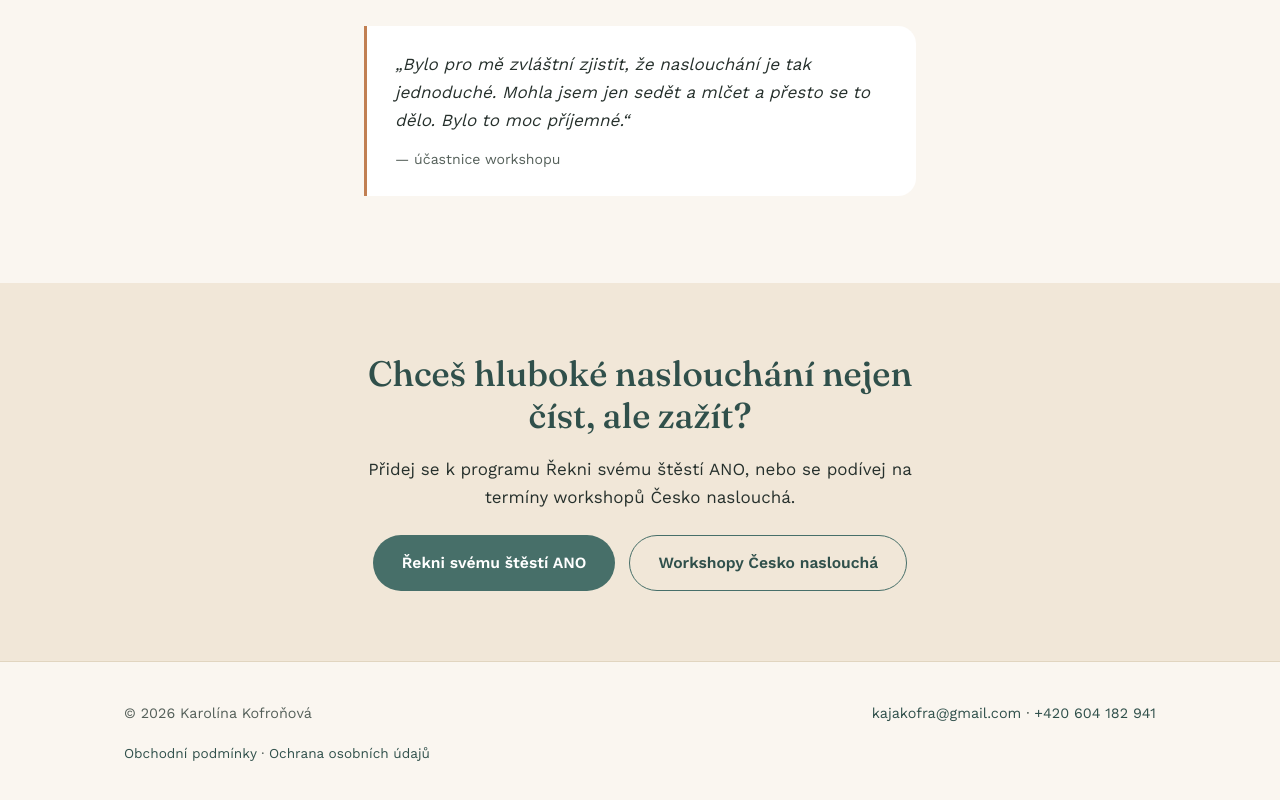
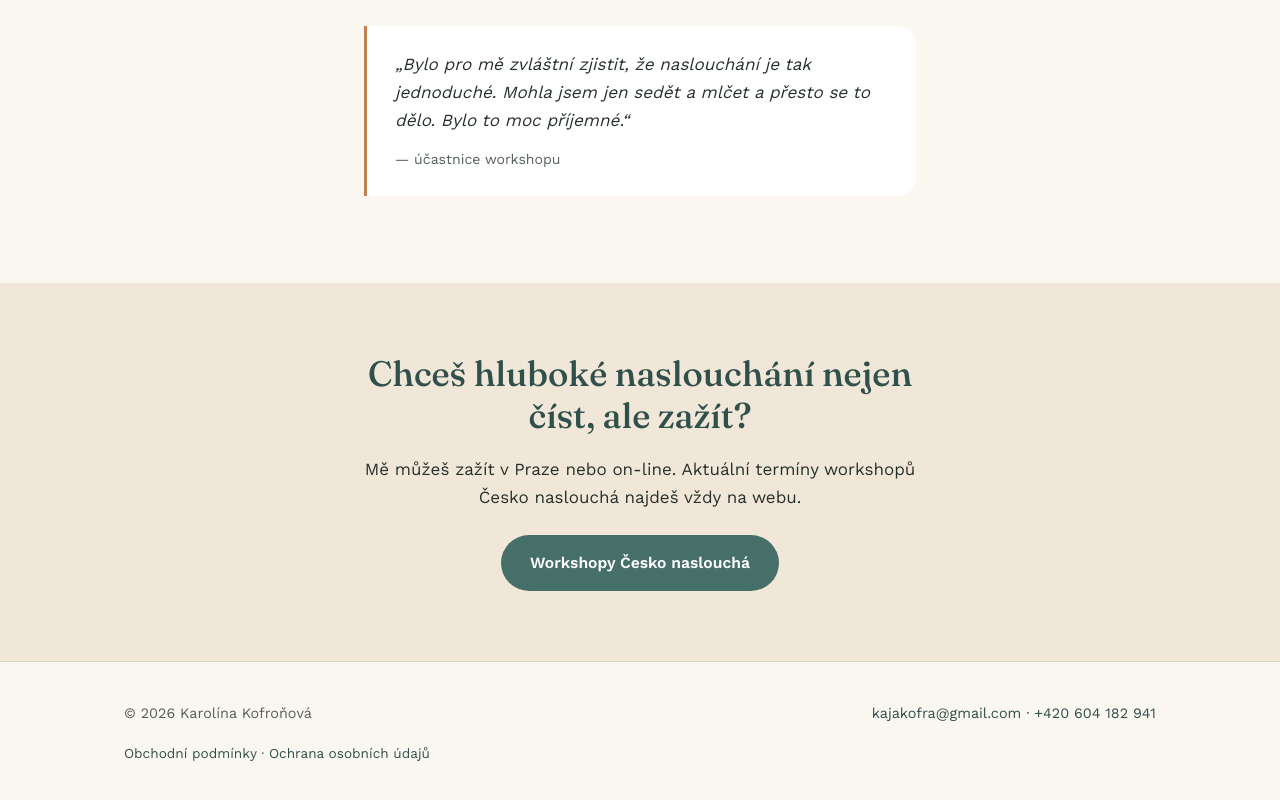
Before and after one commit to karolinakofronova/kofronova-web, a plain HTML site: page e-book.html in a window 1280 px wide. Shown: the part 1835-2635 px from the top of the page. Drawn offline with Linux system fonts and the light colour scheme.

Commit message:
E-book: závěr odkazuje na workshopy Česko naslouchá místo programu ANO

```diff
--- a/e-book.html
+++ b/e-book.html
@@ -117,10 +117,9 @@
 <section class="alt">
   <div class="wrap" style="max-width:640px; text-align:center;">
     <h2>Chceš hluboké naslouchání nejen číst, ale zažít?</h2>
-    <p>Přidej se k programu Řekni svému štěstí ANO, nebo se podívej na termíny workshopů Česko naslouchá.</p>
+    <p>Mě můžeš zažít v Praze nebo on-line. Aktuální termíny workshopů Česko naslouchá najdeš vždy na webu.</p>
     <div class="btn-row" style="justify-content:center;">
-      <a class="btn btn-primary" href="program-stesti.html">Řekni svému štěstí ANO</a>
-      <a class="btn btn-ghost" href="https://www.ceskonasloucha.cz" target="_blank" rel="noopener">Workshopy Česko naslouchá</a>
+      <a class="btn btn-primary" href="https://www.ceskonasloucha.cz" target="_blank" rel="noopener">Workshopy Česko naslouchá</a>
     </div>
   </div>
 </section>
```
Also changed, not shown: 1 other file.
